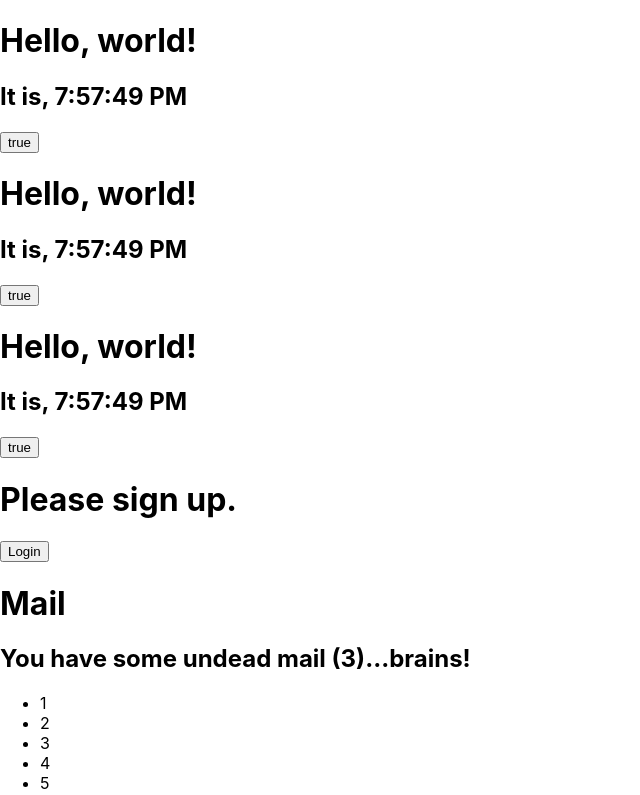
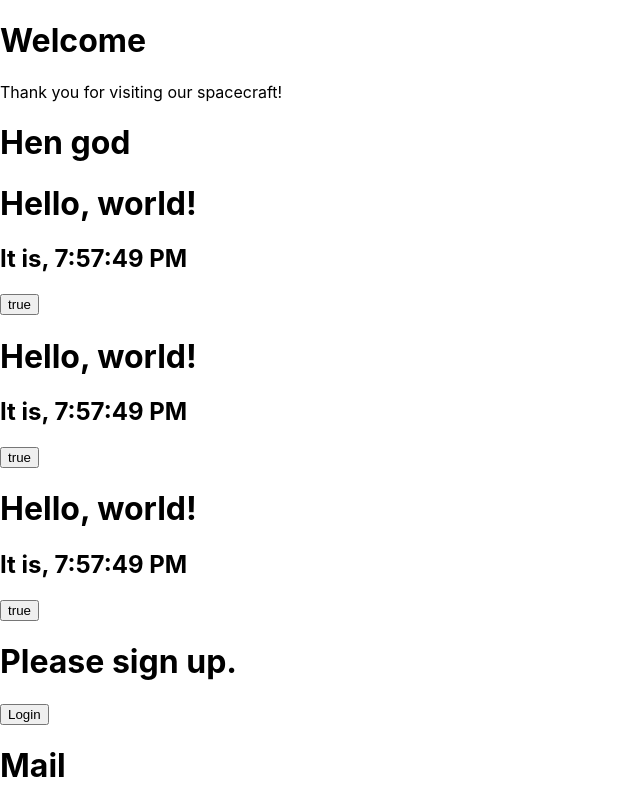
Before and after one commit to lightsage88/react-guide, a React (Create React App) app: page / in a window 1280 px wide. Shown: the top 795 px of the page, without its empty margins (0-640 px from the left). Built offline with nearby package versions, Linux system fonts and the light colour scheme.

Commit message:
learned about props.children and how they can be used to kinda freestyle components until such a time comes that you are able to distill them into their own files, if that's what you wish

```diff
--- a/src/index.js
+++ b/src/index.js
@@ -188,21 +188,7 @@ function NumberList(props){
 const messages = ["Spiderman", "Batman", "Superman"]
 const numbers = [1,2,3,4,5,6,7,8,9];
 
-function App() {
-    return (
-        <div>
-            <Clock />
-            <Clock />
-            <Clock />
-            <LoginControl />
-            <Mailbox messages={messages}/>
-            <NumberList numbers={numbers} />
-            <NameFormControlledComponent />
-            <FlavorFormControlledComponent />
-            <Calculator />
-        </div>
-    )
-}
+
 
 class NameFormControlledComponent extends React.Component {
     constructor(props){
@@ -365,6 +351,45 @@ class TemperatureInput extends React.Component {
     }
 }
 
+function WelcomeDialog(){
+    return(
+        <FancyBorder color="blue">
+            <h1 className="Dialog-title">
+                Welcome
+            </h1>
+            <p className="Dialog-message">
+                Thank you for visiting our spacecraft!
+            </p>
+        </FancyBorder>
+    );
+}
+
+function FancyBorder(props){
+    return(
+        <div className={'FancyBorder FancyBorder-' + props.color}>
+            {props.children}
+            <h1>Hen god</h1>
+        </div>
+    )
+}
+
+function App() {
+    return (
+        <div>
+            <WelcomeDialog />
+            <Clock />
+            <Clock />
+            <Clock />
+            <LoginControl />
+            <Mailbox messages={messages}/>
+            <NumberList numbers={numbers} />
+            <NameFormControlledComponent />
+            <FlavorFormControlledComponent />
+            <Calculator />
+        </div>
+    )
+}
+
 ReactDOM.render(<App />, document.getElementById('root'));
 
 
```
